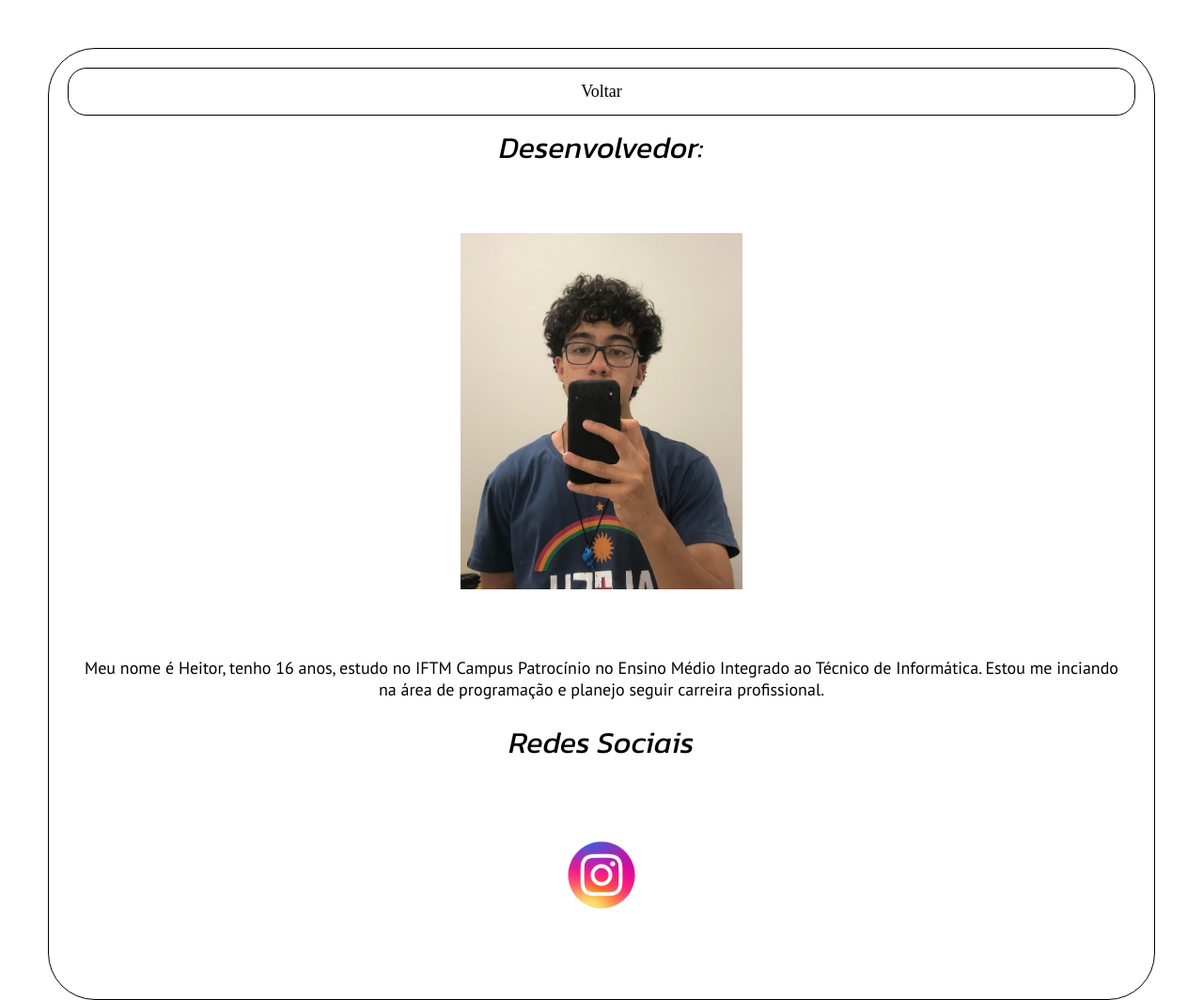
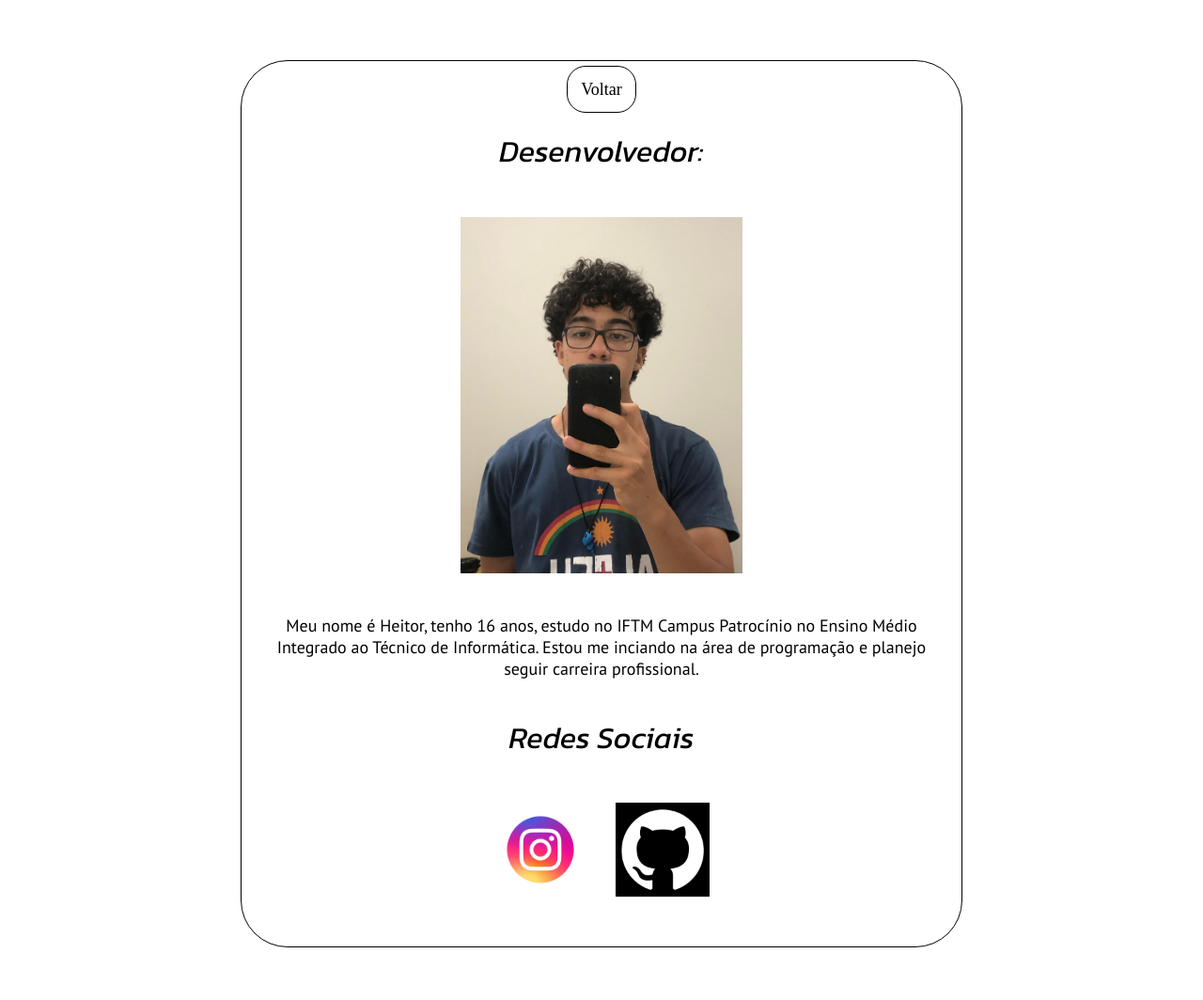
Before and after one commit to heitorfl/bestSellers, a plain HTML site: page aluno.html in a window 1280 px wide. Shown: the whole page at 94% size. Drawn offline with Linux system fonts and the light colour scheme.

Commit message:
Add files via upload

```diff
--- a/aluno.html
+++ b/aluno.html
@@ -4,7 +4,7 @@
     <meta charset="UTF-8">
     <meta name="viewport" content="width=device-width, initial-scale=1.0">
     <title>GILBERTO MELHOR PROFESSOR</title>
-    <link rel="stylesheet" href="style.css">
+    <link rel="stylesheet" href="saluno.css">
 </head>
 <body>
     <div class="perfil">
@@ -19,7 +19,11 @@
             <p>Meu nome é Heitor, tenho 16 anos, estudo no IFTM Campus Patrocínio no Ensino Médio Integrado ao Técnico de Informática. Estou me inciando na área de programação e planejo seguir carreira profissional.</p>
 
         <h1>Redes Sociais</h1>
-            <a href="https://www.instagram.com/_heitorfl/" id="site" target="_blank"><img src="imagens/logo-insta.png" width="100px"></a>
+            <figure>
+                <a href="https://www.instagram.com/_heitorfl/" id="site" target="_blank"><img src="imagens/logo-insta.png" width="100px"></a>
+
+                <a href="https://github.com/heitorfl" target="_blank" id="site"><img src="imagens/github-logo.png" width="100px"></a>
+            </figure>
 
     </div>
 </body>
--- /dev/null
+++ b/saluno.css
@@ -0,0 +1,53 @@
+@import url('https://fonts.googleapis.com/css2?family=Bebas+Neue&display=swap');
+@import url('https://fonts.googleapis.com/css2?family=Bebas+Neue&family=PT+Sans:ital,wght@0,400;0,700;1,400;1,700&display=swap');
+@import url('https://fonts.googleapis.com/css2?family=Bebas+Neue&family=Kanit:ital,wght@0,100;0,200;0,300;0,400;0,500;0,600;0,700;0,800;0,900;1,100;1,200;1,300;1,400;1,500;1,600;1,700;1,800;1,900&family=PT+Sans:ital,wght@0,400;0,700;1,400;1,700&display=swap');
+
+
+body{
+    display: flex;
+    flex-direction: column;
+    justify-content: center;
+    align-items: center;
+    text-align: center;
+    margin: 5% 20%;
+    border: 1px solid black;
+    border-radius: 50px;
+    padding: 20px;
+}
+
+h1{
+    font-family: "Kanit", sans-serif;
+    font-weight: 400;
+    font-style: italic;
+    padding: 10px;
+}
+
+img{
+    transition: 500ms linear;
+    margin: 2%;
+}
+
+img:hover{
+    transform: scale(1.1);
+}
+
+p{
+    padding: 1%;
+    font-size: large;
+    font-family: "PT Sans", sans-serif;
+    font-weight: 500;
+}
+
+a#retorno{
+    text-decoration: none;
+    color: black;
+    border: 0.5px solid black;
+    border-radius: 20px;
+    padding: 14px;
+    transition: 0.5s;
+    font-size: large;
+}
+
+a#retorno:hover {
+    background-color: rgb(231, 214, 193);
+}
```
Also changed, not shown: imagens/github-logo.png (added).
